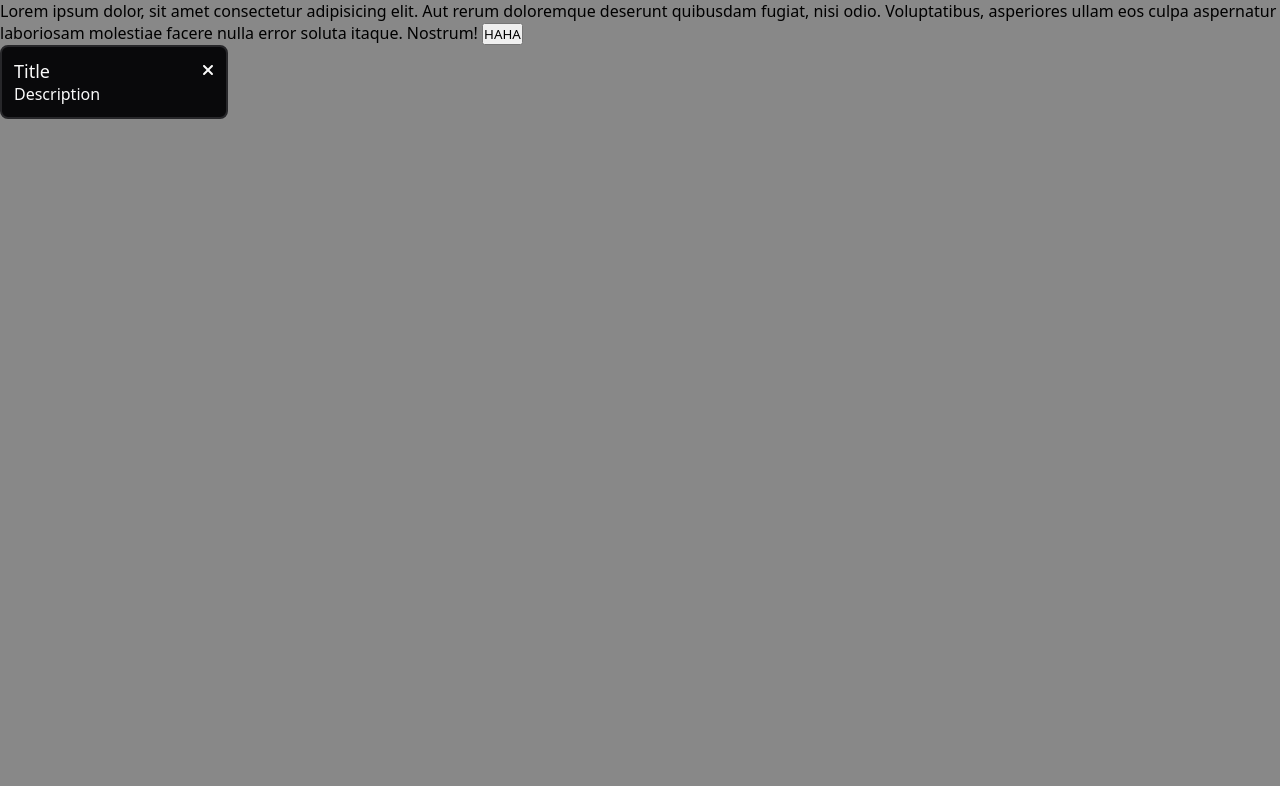
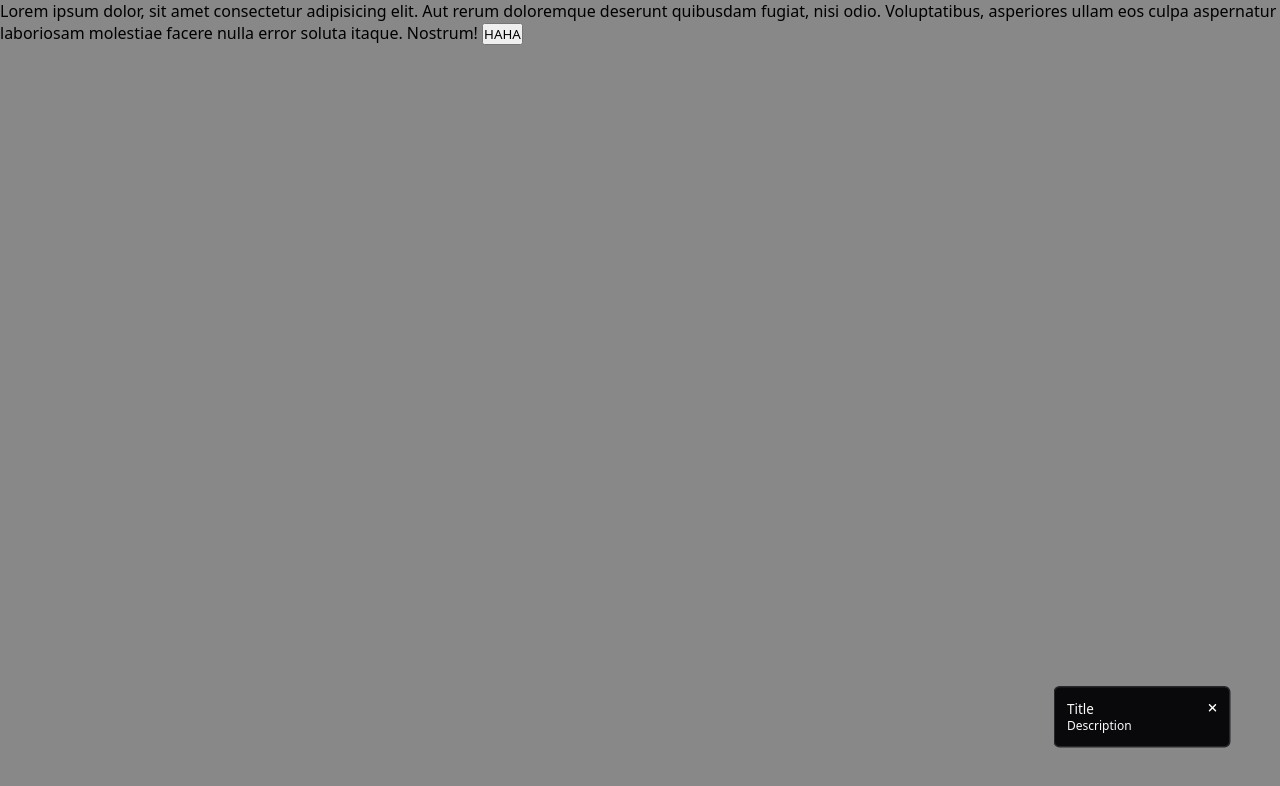
Before and after one commit to rammer17/ng-is, an Angular app: page / in a window 1280 px wide. Shown: the top 786 px of the page. Built offline with nearby package versions, Linux system fonts and the light colour scheme.

Commit message:
Started working on toast animation

```diff
--- a/src/app/components/toast/toast.component.html
+++ b/src/app/components/toast/toast.component.html
@@ -1,4 +1,4 @@
-<div class="toast-wrapper">
+<div class="toast-wrapper" [@shrinkAnimationFirst]="true">
   <div class="content">
     <div class="title">Title</div>
     <div class="description">Description</div>
--- a/src/app/components/toast/toast.component.scss
+++ b/src/app/components/toast/toast.component.scss
@@ -8,8 +8,12 @@
     color: hsl(var(--foreground));
     border-radius: var(--radius);
     border: 2px solid hsl(var(--border));
-    padding: 0.75rem;
-
+    padding: 1rem;
+    position: fixed;
+    bottom: 0;
+    right: 0;
+    margin: 1.25rem;
+    animation-timing-function: ease-in;
     .content {
       .title {
         font-size: 1.125em;
@@ -20,4 +24,10 @@
       }
     }
   }
+  fa-icon {
+    height: fit-content;
+    &:hover {
+      cursor: pointer;
+    }
+  }
 }
--- a/src/app/components/toast/toast.component.ts
+++ b/src/app/components/toast/toast.component.ts
@@ -1,4 +1,5 @@
-import { Component, InputSignal, input } from "@angular/core";
+import { trigger, state, style, transition, animate } from "@angular/animations";
+import { Component } from "@angular/core";
 import { FontAwesomeModule } from "@fortawesome/angular-fontawesome";
 
 @Component({
@@ -7,9 +8,28 @@ import { FontAwesomeModule } from "@fortawesome/angular-fontawesome";
   imports: [FontAwesomeModule],
   templateUrl: "./toast.component.html",
   styleUrl: "./toast.component.scss",
+  animations: [
+    trigger("createAnimation", [
+      transition("* => true", [
+        style({ opacity: 0, transform: "translateY(200%)" }),
+        animate("250ms", style({ opacity: 1, transform: "translateY(0) scale(1)" })),
+      ]),
+      transition("* => false", [
+        style({ opacity: 1, transform: "scale(1)" }),
+        animate("250ms", style({ opacity: 0, transform: "scale(1)" })),
+      ]),
+    ]),
+    trigger("shrinkAnimationFirst", [
+      state("true", style({ transform: "scale(.75)", "transform-origin": "top", "margin-bottom": "2rem" })),
+      transition("* => true", [
+        style({ transform: "scale(1)", "transform-origin": "top" }),
+        animate("250ms", style({ transform: "scale(.75)", "margin-bottom": "2rem" })),
+      ]),
+    ]),
+  ],
 })
 export class ToastComponent {
-  position: InputSignal<any> = input("bottom-right");
-
-  toastClass(): any {}
+  toastClass(): any {
+    return {};
+  }
 }
```
